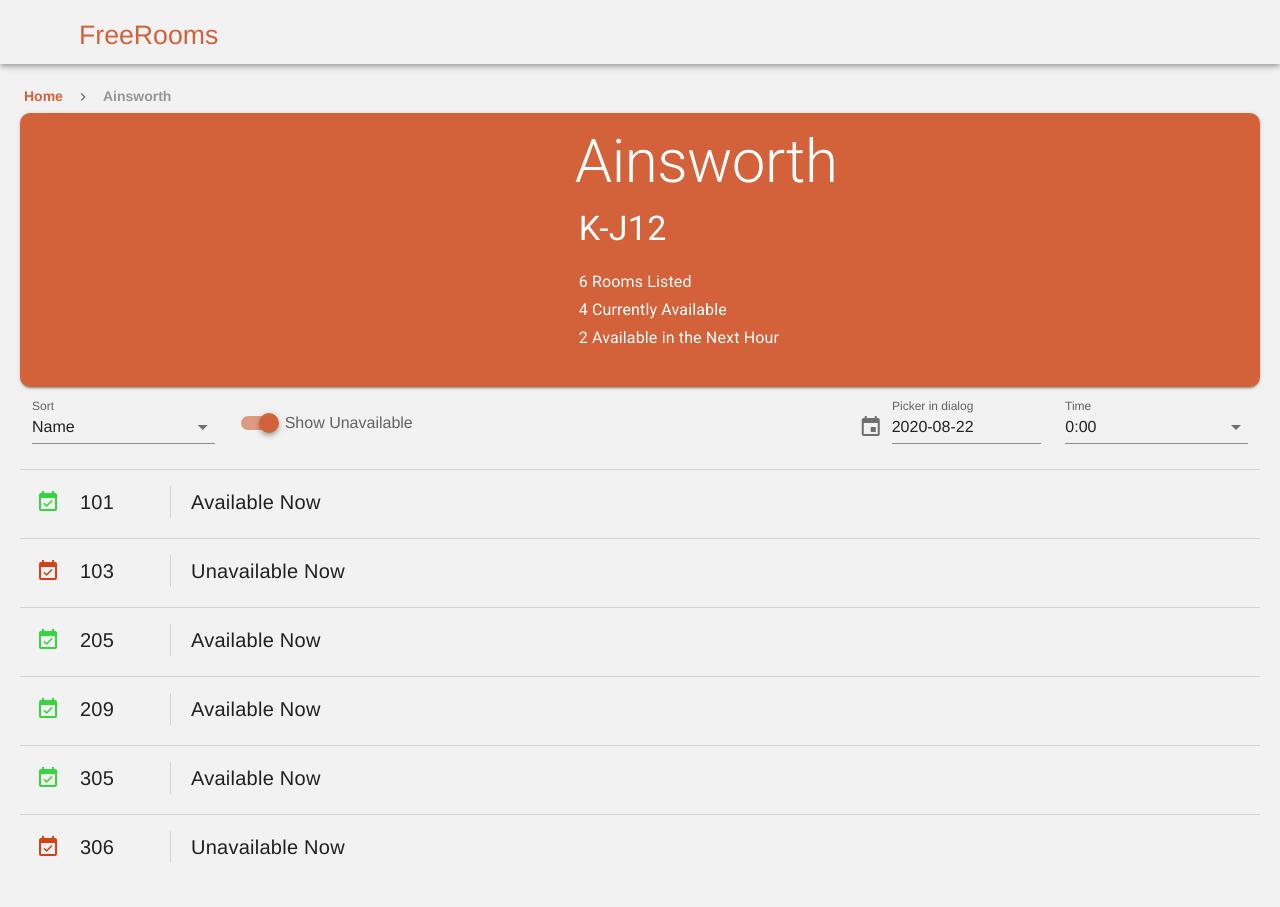
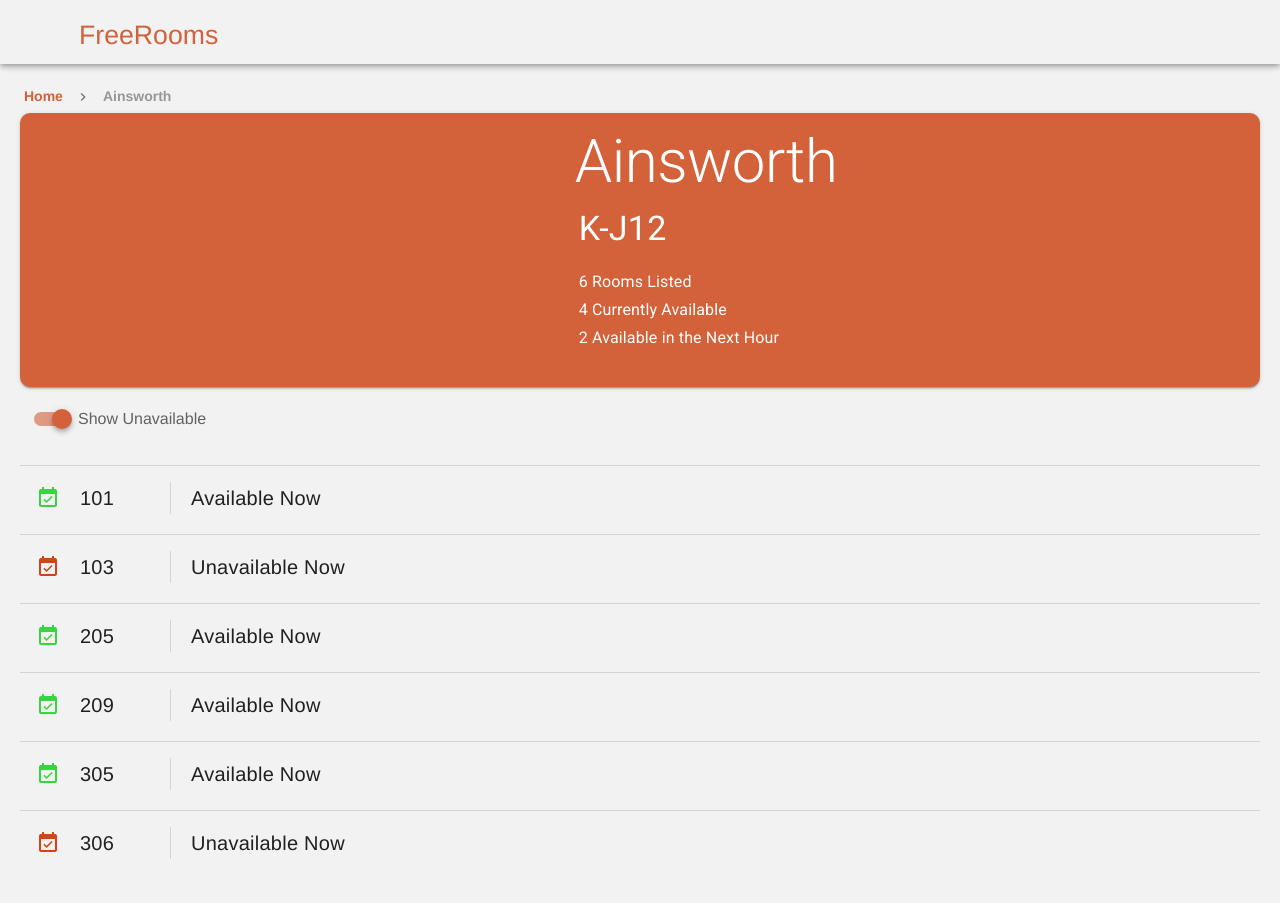
Before and after one commit to devsoc-unsw/freerooms, a Vue app in the folder frontend/: page /location/0 in a window 1280 px wide. Built offline with nearby package versions, Linux system fonts and the light colour scheme.

Commit message:
feat(room list view): hidden filters and sorting options from view

```diff
--- a/frontend/src/components/LocationRoomView.vue
+++ b/frontend/src/components/LocationRoomView.vue
@@ -43,7 +43,8 @@
           class="mx-5 mt-5"
           align="end">
           <!-- Sort -->
-          <v-col cols="12" sm="4" md="2" class="py-0 my-0">
+          <v-col cols="12" sm="4" md="2" class="py-0 my-0"
+          style="display:none">
             <v-select
               :items="sort_options"
               label="Sort"
@@ -56,7 +57,8 @@
           </v-col>
           <v-spacer></v-spacer>
           <!-- Date -->
-          <v-col cols="12" sm="4" md="2" class="py-0 my-0">
+          <v-col cols="12" sm="4" md="2" class="py-0 my-0"
+          style="display:none">
             <v-dialog
               ref="dialog"
               v-model="modal"
@@ -82,7 +84,8 @@
             </v-dialog>
           </v-col>
           <!-- Time -->
-          <v-col cols="12" sm="4" md="2" class="py-0 my-0">
+          <v-col cols="12" sm="4" md="2" class="py-0 my-0"
+          style="display:none">
             <v-select
               :items="time_options"
               label="Time"
```
